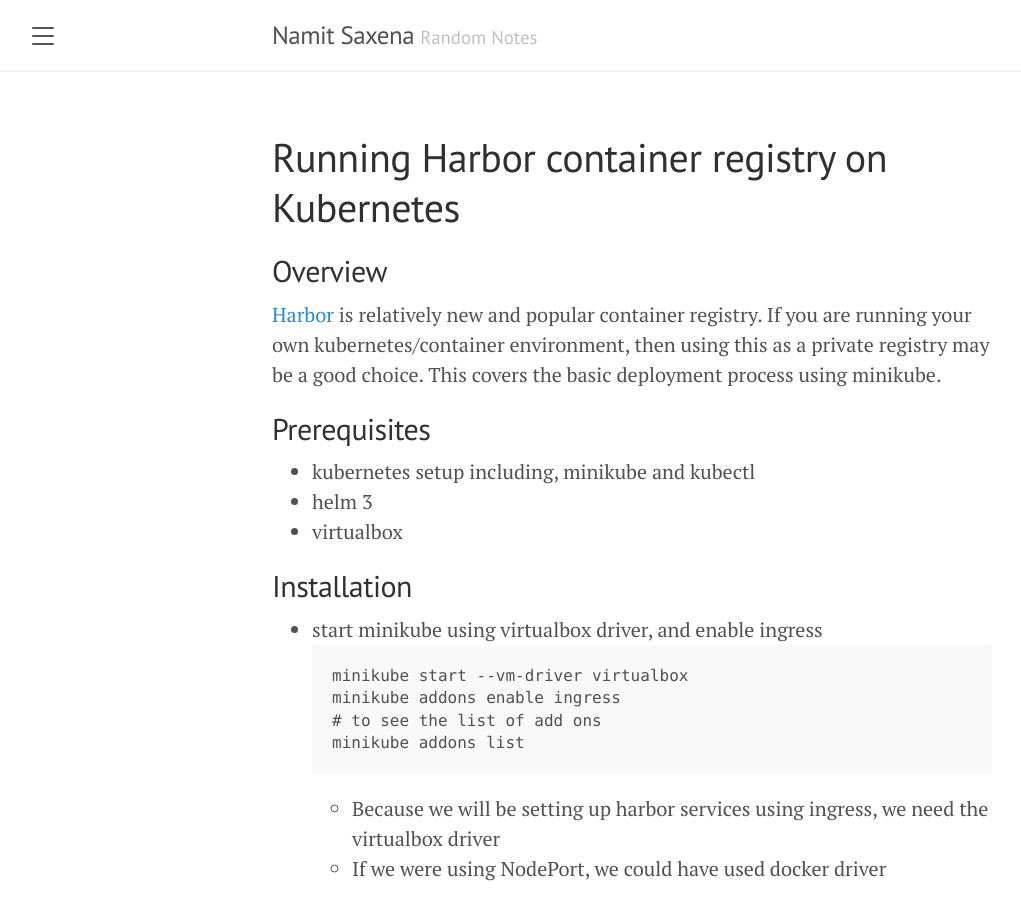
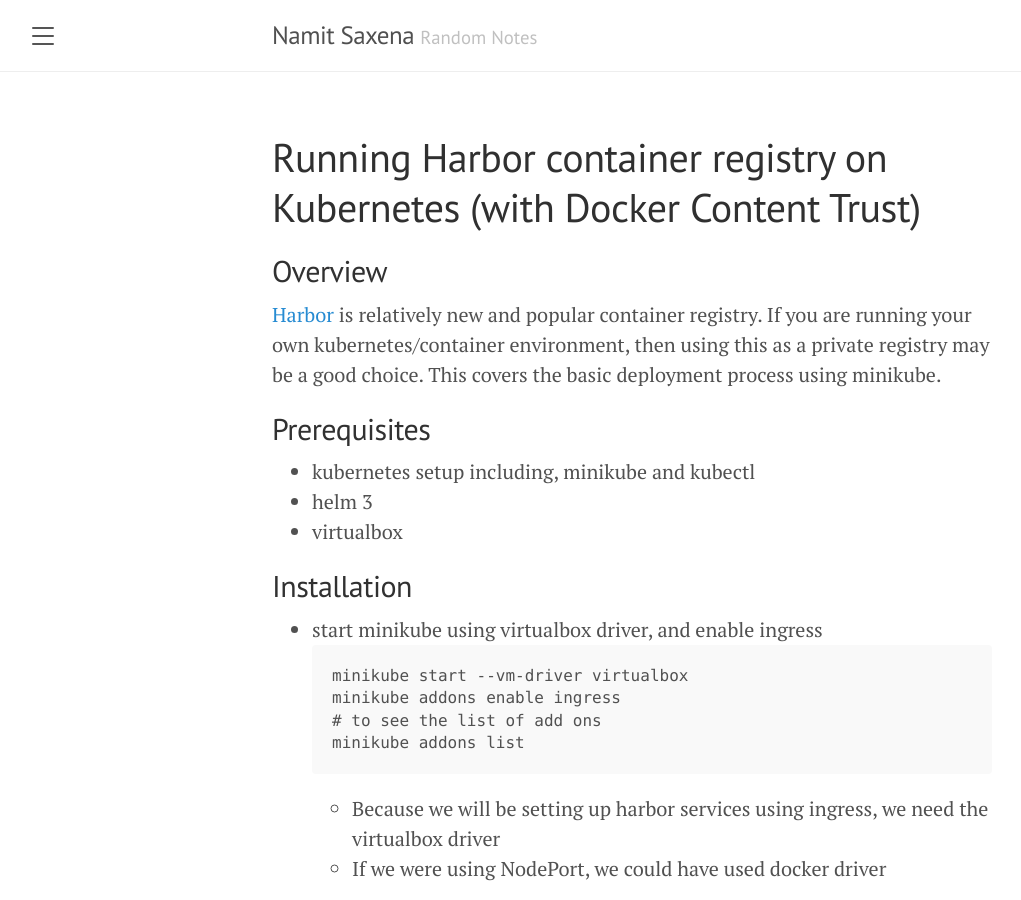
Before and after one commit to namitsaxena/namitsaxena.github.io, a Jekyll site: the page built from blog/_posts/2020-08-14-harbor-minikube.md, in a window 1280 px wide and 900 px high. Shown: the whole window, without its empty margins (8-1029 px from the left). Built offline with Jekyll 4.4.1, drawn with Linux system fonts in a browser that asks for light colours; nearby versions of some CDN libraries; comment, search, counter and statistics services are not loaded; some of the changed text lies outside the part shown.

Commit message:
Create 2020-08-14-harbor-minikube.md

````diff
--- a/blog/_posts/2020-08-14-harbor-minikube.md
+++ b/blog/_posts/2020-08-14-harbor-minikube.md
@@ -1,8 +1,8 @@
 ---
 layout: page
-title: Running Harbor container registry on Kubernetes
+title: Running Harbor container registry on Kubernetes (with Docker Content Trust)
 categories: [tech]
-tags: [tech, kubernetes, harbor]
+tags: [tech, kubernetes, minikube, harbor, helm, docker, DCT, notary]
 comments: true
 ---
 
@@ -218,6 +218,10 @@
     Root Key:	c1b0a7a23fcc03ab9b66a8a6b804a766614461971cbc76209654c165695e1286
   ```
 
+* References
+  * [Using Trusted Image](https://docs.docker.com/engine/security/trust/)
+  [Content trust in Docker | Docker Documentation (docs.docker.com)](https://docs.docker.com/engine/security/trust/content_trust/)
+
 ## Notary Client
   * We can also perform advanced notary operation using the [notary](https://github.com/theupdateframework/notary) client.
   ### Configuring the notary client
````
